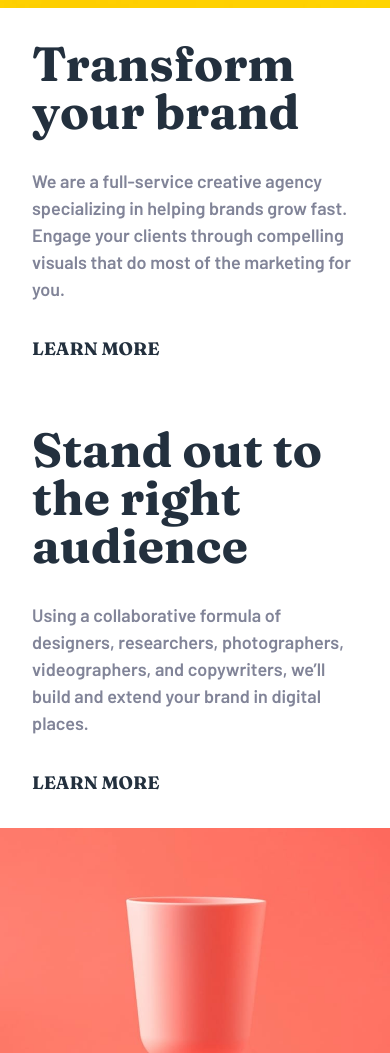
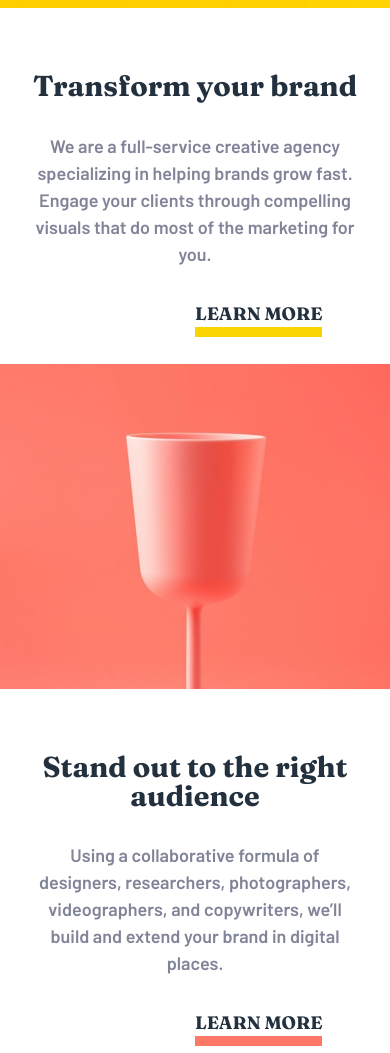
Before and after one commit to alberthgrande/sunnyside-agency-landing-page, a plain HTML site: page index.html in a window 390 px wide. Shown: the part 1160-2213 px from the top of the page. Drawn offline with Linux system fonts and the light colour scheme.

Commit message:
Working...  in mid bottom

```diff
--- a/app/scss/globals/_boilerplate.scss
+++ b/app/scss/globals/_boilerplate.scss
@@ -56,28 +56,6 @@ body {
   }
 }
 
-// article
-.article-one {
-  padding: 7rem;
-
-  &__title {
-    color: var(--neutral-very-dark-desaturated-blue);
-    font-size: 3rem;
-    font-family: f.$fonts-fraunces;
-    line-height: 1;
-  }
-  &__text {
-    color: var(--neutral-dark-grayish-blue);
-    margin: 2rem 0;
-  }
-
-  &__link {
-    color: var(--neutral-very-dark-desaturated-blue);
-    font-family: f.$fonts-fraunces;
-    text-decoration: none;
-    text-transform: uppercase;
-  }
-}
 // footer
 .attribution {
   font-size: 11px;
--- a/app/scss/layout/_grid.scss
+++ b/app/scss/layout/_grid.scss
@@ -1,23 +1,87 @@
+@use "../globals" as *;
+@use "../util" as f;
+
 .grid-layout {
   display: grid;
+  align-items: center;
   grid-template-columns: repeat(2, 1fr);
-  align-items: center;
 
-  &__graphic {
-    position: relative;
+  &__content {
+    margin: auto;
+    max-width: 430px;
+    padding: 2rem;
 
+    &-title {
+      color: var(--neutral-very-dark-desaturated-blue);
+      font-size: 2.1rem;
+      font-family: f.$fonts-fraunces;
+      line-height: 1;
+    }
     &-text {
-      position: absolute;
-      top: 0;
+      color: var(--neutral-dark-grayish-blue);
+      margin: 2rem 0;
+    }
+    &-link {
+      color: var(--neutral-very-dark-desaturated-blue);
+      font-family: f.$fonts-fraunces;
+      text-decoration: none;
+      text-transform: uppercase;
+    }
+  }
+}
+
+.yellow {
+  position: absolute;
+  border-bottom: 10px solid var(--primary-Yellow);
+}
+.red {
+  position: absolute;
+  border-bottom: 10px solid var(--primary-soft-red);
+}
+
+.photographic__layout {
+  position: relative;
+  &-text {
+    position: absolute;
+    top: 0;
+  }
+}
+
+@media only screen and (max-width: 48rem) {
+  .grid-layout {
+    display: flex;
+    &__content {
+      margin: 2rem 0;
+      max-width: 100%;
+      text-align: center;
+      &-title {
+        color: var(--neutral-very-dark-desaturated-blue);
+        font-size: 1.8rem;
+        font-family: f.$fonts-fraunces;
+        line-height: 1;
+      }
+      &-text {
+        color: var(--neutral-dark-grayish-blue);
+        margin: 2rem 0;
+      }
+      &-link {
+        color: var(--neutral-very-dark-desaturated-blue);
+        font-family: f.$fonts-fraunces;
+        text-decoration: none;
+        text-transform: uppercase;
+      }
     }
   }
 
-  &__photography {
-    position: relative;
+  .transform {
+    flex-direction: column-reverse;
+  }
 
-    &-text {
-      position: absolute;
-      top: 0;
-    }
+  .stand-out {
+    flex-direction: column;
+  }
+
+  .photographic {
+    flex-direction: column;
   }
 }
--- a/app/scss/layout/_media.scss
+++ b/app/scss/layout/_media.scss
@@ -17,14 +17,4 @@
       letter-spacing: 5px;
     }
   }
-
-  .grid-layout {
-    display: flex;
-    flex-direction: column-reverse;
-  }
-
-  // article
-  .article-one {
-    padding: 2rem;
-  }
 }
--- a/index.html
+++ b/index.html
@@ -55,17 +55,21 @@
 
     <main>
       <div>
-        <section class="grid-layout">
-          <article class="article-one">
-            <h2 class="article-one__title">Transform your brand</h2>
+        <section class="grid-layout transform">
+          <article class="grid-layout__content">
+            <h2 class="grid-layout__content-title">Transform your brand</h2>
 
-            <p class="article-one__text">
+            <p class="grid-layout__content-text">
               We are a full-service creative agency specializing in helping
               brands grow fast. Engage your clients through compelling visuals
               that do most of the marketing for you.
             </p>
 
-            <a class="article-one__link" href="#">Learn more</a>
+            <div>
+              <a class="grid-layout__content-link yellow" href="#"
+                >Learn more</a
+              >
+            </div>
           </article>
           <div>
             <picture>
@@ -78,7 +82,7 @@
           </div>
         </section>
 
-        <section class="grid-layout">
+        <section class="grid-layout stand-out">
           <picture>
             <source
               media="(min-width: 48rem)"
@@ -86,21 +90,25 @@
             />
             <img src="./images/mobile/image-stand-out.jpg" alt="" />
           </picture>
-          <article class="article-one">
-            <h2 class="article-one__title">Stand out to the right audience</h2>
+          <article class="grid-layout__content">
+            <h2 class="grid-layout__content-title">
+              Stand out to the right audience
+            </h2>
 
-            <p class="article-one__text">
+            <p class="grid-layout__content-text">
               Using a collaborative formula of designers, researchers,
               photographers, videographers, and copywriters, we’ll build and
               extend your brand in digital places.
             </p>
 
-            <a class="article-one__link" href="#">Learn more</a>
+            <div>
+              <a class="grid-layout__content-link red" href="#">Learn more</a>
+            </div>
           </article>
         </section>
 
-        <section class="grid-layout">
-          <article class="grid-layout__graphic">
+        <section class="grid-layout photographic">
+          <article class="photographic__layout">
             <picture>
               <source
                 media="(min-width: 48rem)"
@@ -108,14 +116,14 @@
               />
               <img src="./images/mobile/image-graphic-design.jpg" alt="" />
             </picture>
-            <p class="grid-layout__graphic-text">
+            <p class="photographic__layout-text">
               Graphic design Great design makes you memorable. We deliver
               artwork that underscores your brand message and captures potential
               clients’ attention.
             </p>
           </article>
 
-          <article class="grid-layout__photography">
+          <article class="photographic__layout">
             <picture>
               <source
                 media="(min-width: 48rem)"
@@ -123,7 +131,7 @@
               />
               <img src="./images/mobile/image-photography.jpg" alt="" />
             </picture>
-            <p class="grid-layout__photography-text">
+            <p class="photographic__layout-text">
               Photography Increase your credibility by getting the most
               stunning, high-quality photos that improve your business image.
             </p>
```
Also changed, not shown: dist/style.css, 1 other file.
